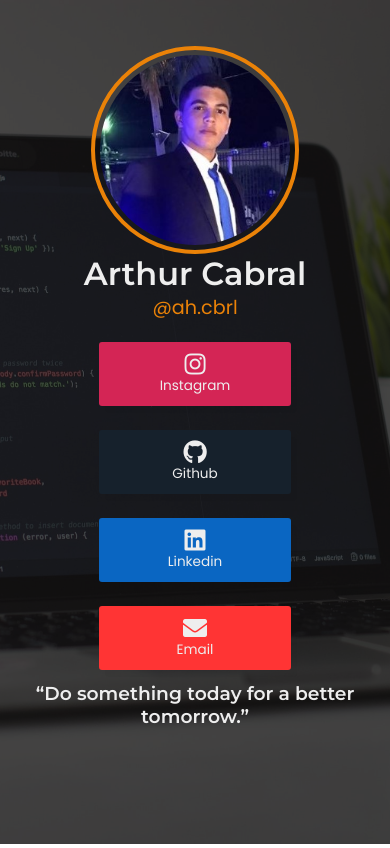
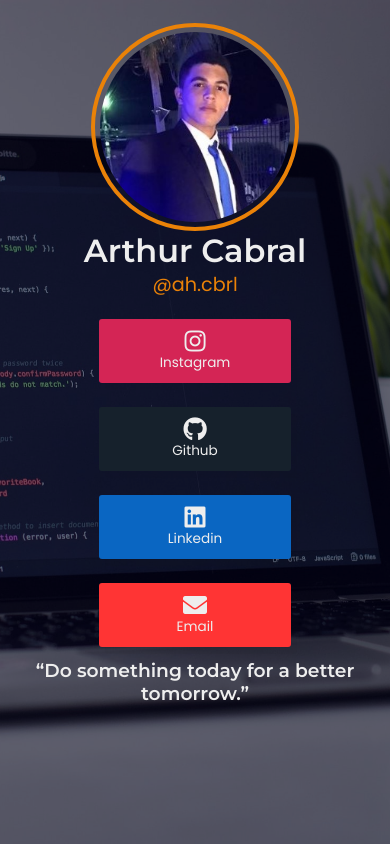
Before and after one commit to Ah-Cabral/Insta-Link, a plain HTML site: page index.html in a window 390 px wide. Drawn offline with Linux system fonts and the light colour scheme.

Commit message:
:beetle: Resolvendo probleminhas com responsividade

```diff
--- a/css/index.css
+++ b/css/index.css
@@ -20,33 +20,27 @@
     text-decoration: none;
 }
 
-.container{
-    position: absolute;
-    /*Adicionando margin top*/
-    margin-top: 7rem;
-    top: 25%;
-    /*Posicionando Container ao centro da tela*/
-    left: 50%;
-    margin-right: -50%;
-    transform: translate(-50%, -50%);
-    /*Ao aplicar essa propriedade evitamos que a tela se sobressaia através de scroll.*/
+html, body {
+    height: 100%;
     overflow: hidden;
 }
 
-/*Configurando background wrapper*/
-.img-wrapper-bg{
+.container {
     width: 100%;
-    height: 100vh;
-    background-color: #161413;
+    height: 100%;
+    display: inline-block;
+    background: rgba(0, 0, 0, 0.637) url("../images/bg.jpg") no-repeat scroll center center / cover;
+    /*Ao aplicar essa propriedade evitamos que a tela se sobressaia através de scroll.*/
 }
 
-/*Configurando imagem dentro desse wrapper*/
-.img-wrapper-bg img{
+.background {
+    background: rgb(2, 2, 26, 0.55) scroll 0 0;
+    position: absolute;
     width: 100%;
     height: 100%;
-    opacity: 0.25;
-    object-fit: cover;
+    overflow-y: scroll;
 }
+
 
 /*Configurando posicionamento dos elementos do profile*/
 .profile-header{
@@ -54,6 +48,7 @@
     flex-direction: column;
     align-items: center;
     justify-content: center;
+    margin-top: 6%;
     margin-bottom: .5rem;
 }
 
@@ -233,11 +228,6 @@
 /*Aplicando breve responsividade*/
 @media screen and (max-device-width: 900px){
 
-    /*Modificando margin-top do container*/
-    .container{
-        margin-top: 11rem;
-    }
-
     /*Mudando tamanho e posicionamento dos links*/
     #link{
         width: 12rem;
--- a/index.html
+++ b/index.html
@@ -21,15 +21,15 @@
 </head>
 
 <body>
-    <!--Div referente ao background-->
-    <div class="img-wrapper-bg">
-        <img src="images/bg.jpg" alt="">
-    </div>
 
     <!-- Main = Principal (div principal)-->
     <main class="container">
+
+        <div class="background">
+
             <!--Criando Seção do profile-->
             <header class="profile-header">
+
                 <div class="border-wrapper">
                     <div class="img-wrapper-profile">
                         <img src="images/me.jpg" alt="Profile Photo">
@@ -64,7 +64,7 @@
                         <h3>Linkedin</h3>
                     </a>
 
-                <a href="mailto:ah.cbrl1@gmail.com" class="link-email" id="link">
+                    <a href="" class="link-email" id="link">
                         <i class="fas fa-envelope"></i>
                         <h3>Email</h3>
                     </a>
@@ -78,6 +78,8 @@
                 <h3>“Do something today for a better tomorrow.”</h3>
             </div>
 
+        </div>
+
     </main>
 
 </body>
```
Lines whose indentation alone changed are shown as unchanged.
